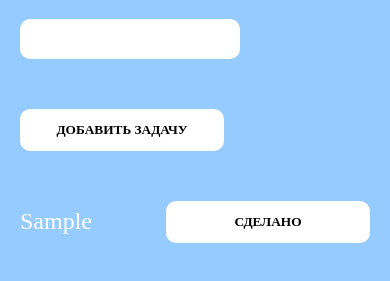
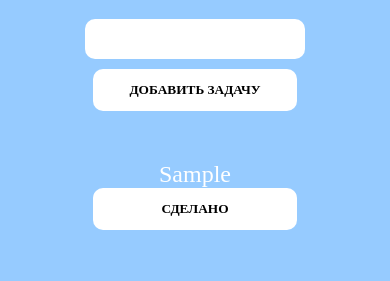
Before and after one commit to kaemxk/todo-list, a plain HTML site: page index.html in a window 390 px wide. Both pictures are taken after typing "Sample" into the empty fields and a click on the button "ДОБАВИТЬ ЗАДАЧУ". Shown: the part 61-342 px from the top of the page. Drawn offline with Linux system fonts and the light colour scheme.

Commit message:
Адаптив настроен

```diff
--- a/style.css
+++ b/style.css
@@ -22,6 +22,16 @@ body {
 @media (max-width: 520px) {
 	.row {
 		flex-direction: column;
+		gap: 10px;
+		align-items: center;
+	}
+	.to-do-list {
+		align-items: center;
+		flex-direction: column;
+	}
+	.text {
+		max-width: 280px;
+		word-wrap: break-word;
 	}
 }
 
@@ -70,6 +80,8 @@ input:focus {
 
 .text {
 	font-size: 24px;
+	max-width: 750px;
+	word-wrap: break-word;
 }
 
 .button {
```
